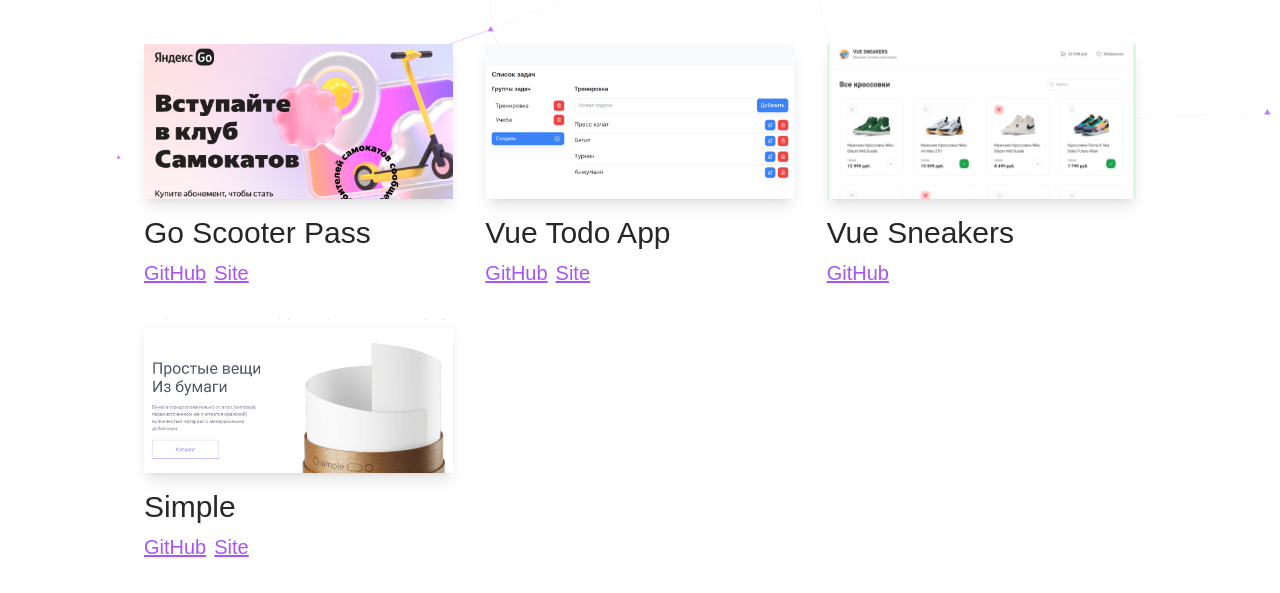
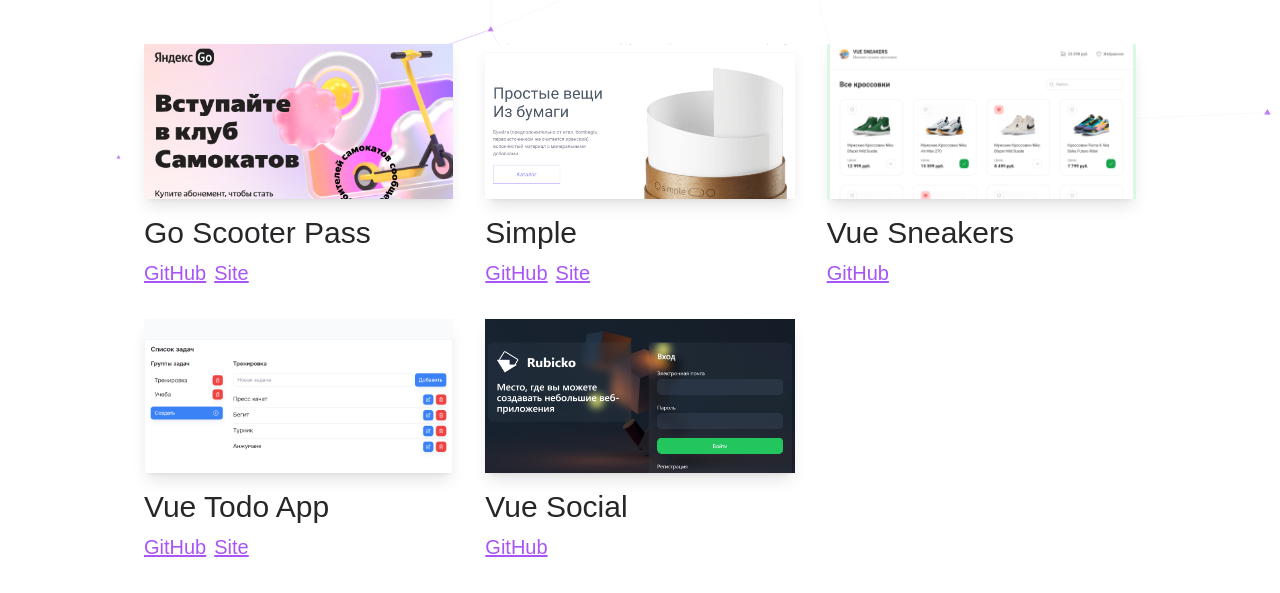
Before and after one commit to mkstas/js-personal, a website built with Vite: page index.html in a window 1280 px wide. Shown: the part 616-1209 px from the top of the page. Built offline with nearby package versions, Linux system fonts and the light colour scheme; a web font is replaced by a local one.

Commit message:
add new pet project

```diff
--- a/index.html
+++ b/index.html
@@ -90,24 +90,22 @@
           <article>
             <div class="relative pb-[50%] shadow-lg">
               <img
-                src="/images/vue-todo-app.webp"
-                alt="Vue Todo App"
+                src="/images/vanilla-simple.webp"
+                alt="Simple"
                 class="absolute w-full h-full object-cover"
               />
             </div>
-            <h3 class="mt-2 md:mt-4 text-xl md:text-3xl font-medium">
-              Vue Todo App
-            </h3>
+            <h3 class="mt-2 md:mt-4 text-xl md:text-3xl font-medium">Simple</h3>
             <div class="md:mt-2 flex gap-2">
               <a
-                href="https://github.com/mkstas/vue-todo-app"
+                href="https://github.com/mkstas/vanilla-simple"
                 target="_blank"
                 class="md:text-xl text-purple-500 hover:text-purple-700 font-medium underline"
               >
                 GitHub
               </a>
               <a
-                href="https://vue-todo-app-puce.vercel.app/"
+                href="https://vanilla-simple.vercel.app/"
                 target="_blank"
                 class="md:text-xl text-purple-500 hover:text-purple-700 font-medium underline"
               >
@@ -139,26 +137,49 @@
           <article>
             <div class="relative pb-[50%] shadow-lg">
               <img
-                src="/images/vanilla-simple.webp"
+                src="/images/vue-todo-app.webp"
                 alt="Vue Todo App"
                 class="absolute w-full h-full object-cover"
               />
             </div>
-            <h3 class="mt-2 md:mt-4 text-xl md:text-3xl font-medium">Simple</h3>
+            <h3 class="mt-2 md:mt-4 text-xl md:text-3xl font-medium">
+              Vue Todo App
+            </h3>
             <div class="md:mt-2 flex gap-2">
               <a
-                href="https://github.com/mkstas/vanilla-simple"
+                href="https://github.com/mkstas/vue-todo-app"
                 target="_blank"
                 class="md:text-xl text-purple-500 hover:text-purple-700 font-medium underline"
               >
                 GitHub
               </a>
               <a
-                href="https://vanilla-simple.vercel.app/"
+                href="https://vue-todo-app-puce.vercel.app/"
                 target="_blank"
                 class="md:text-xl text-purple-500 hover:text-purple-700 font-medium underline"
               >
                 Site
+              </a>
+            </div>
+          </article>
+          <article>
+            <div class="relative pb-[50%] shadow-lg">
+              <img
+                src="/images/vue-social.webp"
+                alt="Vue Social"
+                class="absolute w-full h-full object-cover"
+              />
+            </div>
+            <h3 class="mt-2 md:mt-4 text-xl md:text-3xl font-medium">
+              Vue Social
+            </h3>
+            <div class="md:mt-2 flex gap-2">
+              <a
+                href="https://github.com/mkstas/vue-social"
+                target="_blank"
+                class="md:text-xl text-purple-500 hover:text-purple-700 font-medium underline"
+              >
+                GitHub
               </a>
             </div>
           </article>
```
Also changed, not shown: public/images/vue-social.webp (added).
